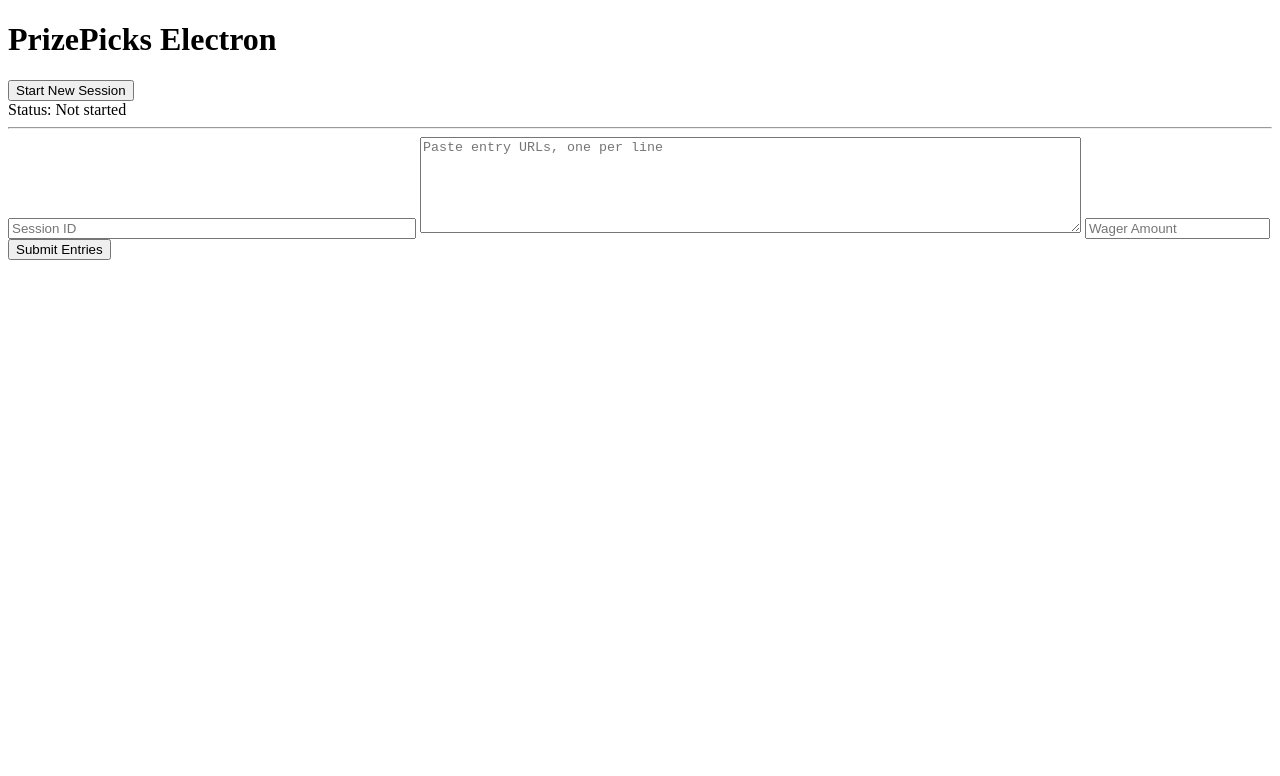
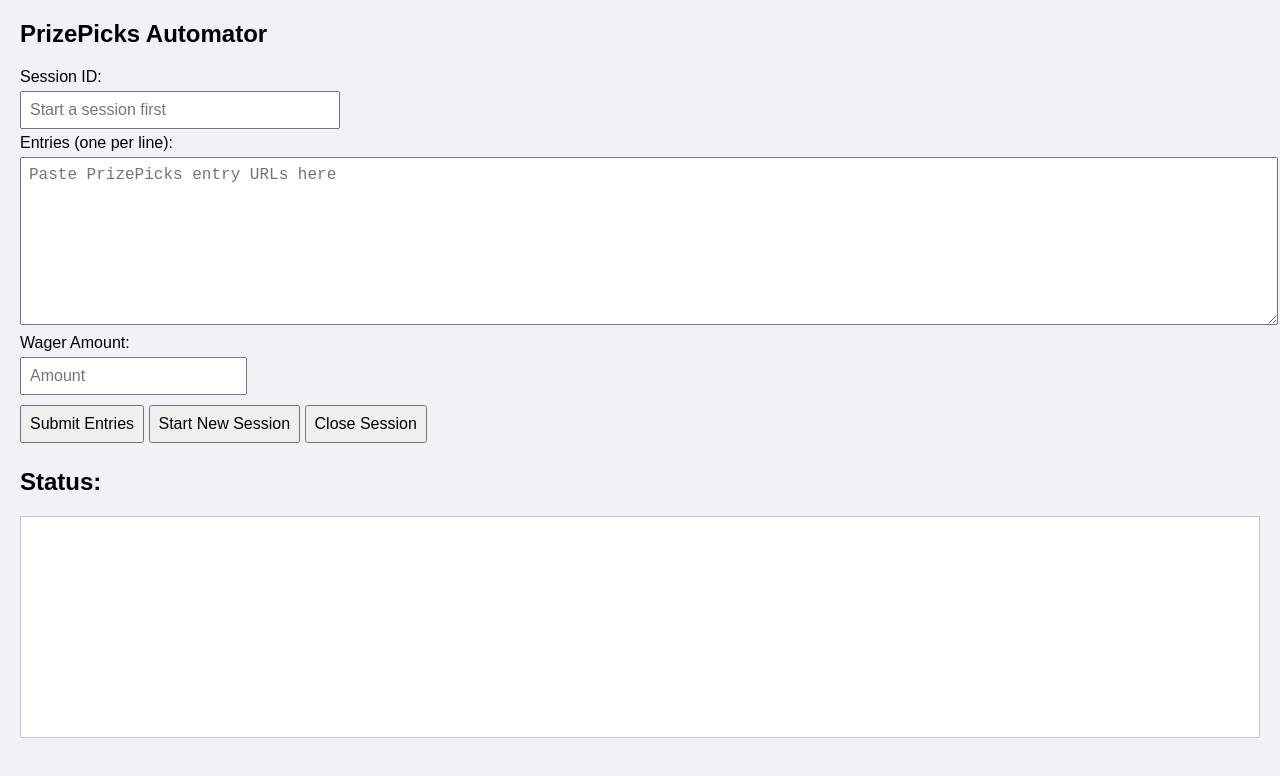
Before and after one commit to ivanchaus/prizepicks_auto_submitter, an Electron app: page index.html in a window 1280 px wide. Drawn offline with Linux system fonts and the light colour scheme.

Commit message:
Refactor index.html for PrizePicks Automator

```diff
--- a/index.html
+++ b/index.html
@@ -1,21 +1,66 @@
+<!-- <!DOCTYPE html>
+<html>
+<head>
+  <title>PrizePicks Electron</title>
+  <style>
+    body { font-family: Arial; padding: 18px; }
+    textarea { width: 100%; font-size: 14px; }
+  </style>
+</head>
+<body>
+
+<h2>PrizePicks Auto Submit</h2>
+
+<button id="start-session-btn">Start New Session</button>
+<p id="status"></p>
+
+<h3>Paste Entries</h3>
+<textarea id="entries-input" rows="10" placeholder="Paste entries in ANY format:
+Entry #1: https://app.prizepicks.com/board?projections=...
+Entry #2: https://app.prizepicks.com/board?projections=...
+"></textarea>
+
+<br><br>
+<input id="wager-input" type="number" placeholder="Wager Amount">
+
+<button id="submit-entries-btn">Submit Entries</button>
+<pre id="submit-status"></pre>
+
+<script src="renderer.js"></script>
+</body>
+</html> -->
+
 <!DOCTYPE html>
 <html lang="en">
 <head>
   <meta charset="UTF-8">
-  <title>PrizePicks Electron</title>
+  <title>PrizePicks Automator</title>
+  <style>
+    body { font-family: sans-serif; margin: 20px; background: #f0f2f5; }
+    h1 { font-size: 24px; margin-bottom: 20px; }
+    input, textarea, button { font-size: 16px; padding: 8px; margin: 5px 0; }
+    textarea { width: 100%; height: 150px; }
+    button { cursor: pointer; }
+    #submit-status { background: #fff; border: 1px solid #ccc; padding: 10px; height: 200px; overflow-y: scroll; white-space: pre-wrap; }
+  </style>
 </head>
 <body>
-  <h1>PrizePicks Electron</h1>
+  <h1>PrizePicks Automator</h1>
 
+  <label>Session ID:</label><br>
+  <input id="session-id-input" placeholder="Start a session first" readonly style="width: 300px;"><br>
+
+  <label>Entries (one per line):</label><br>
+  <textarea id="entries-input" placeholder="Paste PrizePicks entry URLs here"></textarea><br>
+
+  <label>Wager Amount:</label><br>
+  <input id="wager-input" type="number" placeholder="Amount"><br>
+
+  <button id="submit-entries-btn">Submit Entries</button>
   <button id="start-session-btn">Start New Session</button>
-  <div id="status">Status: Not started</div>
+  <button id="close-session-btn">Close Session</button>
 
-  <hr>
-
-  <input id="session-id-input" placeholder="Session ID" style="width:400px;">
-  <textarea id="entries-input" placeholder="Paste entry URLs, one per line" rows="6" cols="80"></textarea>
-  <input id="wager-input" placeholder="Wager Amount" type="number">
-  <button id="submit-entries-btn">Submit Entries</button>
+  <h2>Status:</h2>
   <pre id="submit-status"></pre>
 
   <script src="renderer.js"></script>
```
